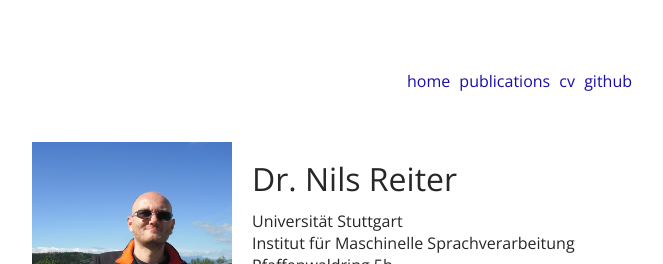
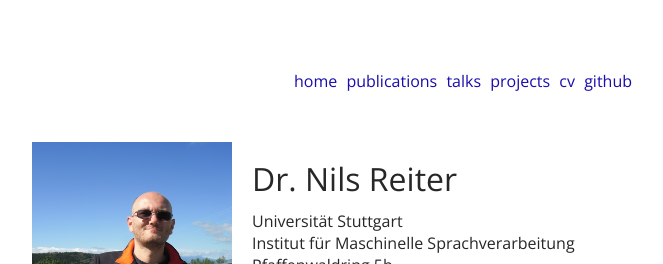
Before and after one commit to nilsreiter/nilsreiter.github.io, a Jekyll site: the page built from index.html, in a window 1280 px wide. Shown: the top 264 px of the page, without its empty margins (308-971 px from the left). Built offline with Jekyll 4.4.1, drawn with Linux system fonts in a browser that asks for light colours.

Commit message:
projects

```diff
--- a/_data/navigation.yml
+++ b/_data/navigation.yml
@@ -4,6 +4,12 @@
 - title: publications
   url: /publications
 
+- title: talks
+  url: /talks
+
+- title: projects
+  url: /projects
+
 - title: cv
   url: /cv
 
--- a/index.html
+++ b/index.html
@@ -5,9 +5,7 @@ title: Dr. Nils Reiter
 
 <div style="float:left;margin-right:20px;">
 <img src="/assets/img/nils.jpg" width="200" />
-</div>
-
-<h1>Dr. Nils Reiter</h1>
+</div><h1>Dr. Nils Reiter</h1>
 
 Universität Stuttgart<br/>
 Institut für Maschinelle Sprachverarbeitung<br/>
--- /dev/null
+++ b/projects.md
@@ -0,0 +1,4 @@
+---
+layout: page
+title: Projects
+---
```
